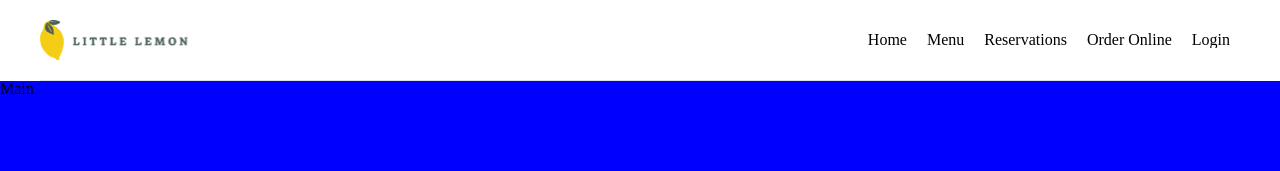
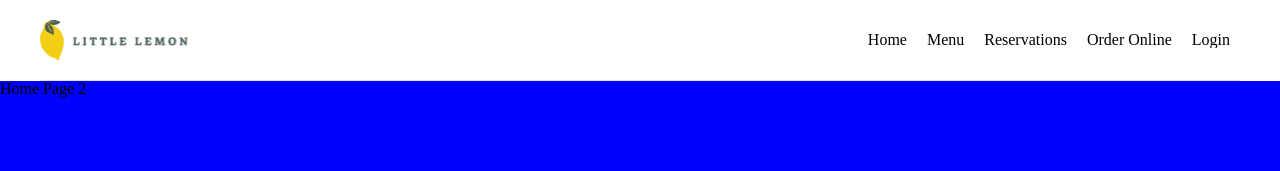
Before and after one commit to randalvance/meta-frontend-developer-capstone, a React (Vite) app: page / in a window 1280 px wide. Shown: the top 171 px of the page. Built offline with nearby package versions, Linux system fonts and the light colour scheme.

Commit message:
Setup routing

```diff
--- a/package.json
+++ b/package.json
@@ -11,7 +11,8 @@
   },
   "dependencies": {
     "react": "^18.2.0",
-    "react-dom": "^18.2.0"
+    "react-dom": "^18.2.0",
+    "react-router-dom": "^6.23.0"
   },
   "devDependencies": {
     "@types/react": "^18.2.66",
--- /dev/null
+++ b/src/HomePage.jsx
@@ -0,0 +1,3 @@
+export default function HomePage() {
+    return <h1>Home Page 2</h1>
+}
--- a/src/components/Main/Main.jsx
+++ b/src/components/Main/Main.jsx
@@ -1,9 +1,12 @@
 import styles from './Main.module.css';
+
+
+import { AppRoutes } from '../../routes';
 
 export function Main() {
   return (
     <main className={styles.main}>
-      Main
+      <AppRoutes />
     </main>
   );
 }
--- /dev/null
+++ b/src/routes.jsx
@@ -0,0 +1,13 @@
+import { BrowserRouter, Routes, Route } from 'react-router-dom';
+
+import HomePage from './HomePage';
+
+export function AppRoutes() {
+  return (
+    <BrowserRouter>
+        <Routes>
+            <Route path="/" element={<HomePage />} />
+        </Routes>
+    </BrowserRouter>
+  );
+}
```
Also changed, not shown: 1 other file (tests, documents, lock files or other folders).
